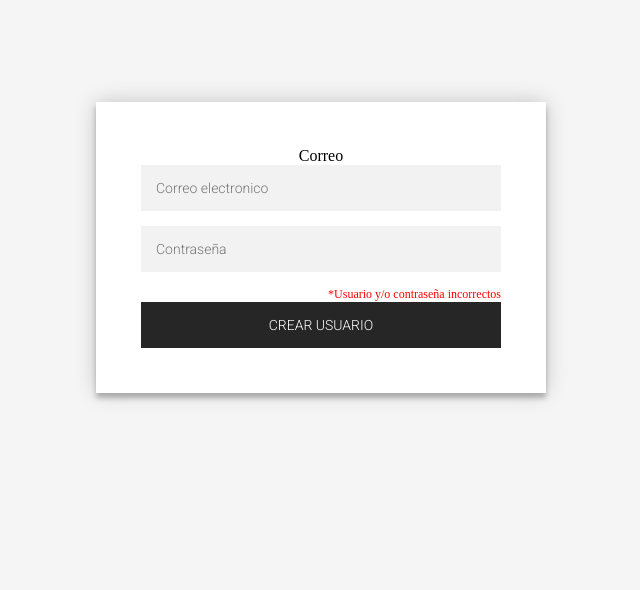
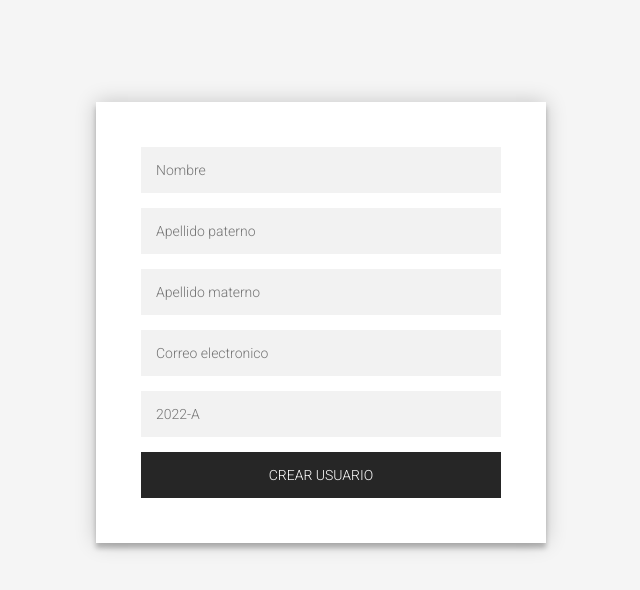
Before and after one commit to DiegoMoralesBravo/SSDAE, a React (Vite) app in the folder SSDAE/app/: page /CrearUsuario in a window 1280 px wide. Shown: the top 590 px of the page, without its empty margins (319-959 px from the left). Built offline with nearby package versions, Linux system fonts and the light colour scheme.

Commit message:
Modificacion formulario para crear usuarios

```diff
--- a/SSDAE/app/src/components/usuarios/CrearUsuarios.jsx
+++ b/SSDAE/app/src/components/usuarios/CrearUsuarios.jsx
@@ -11,10 +11,17 @@ export const CrearUsuarios = () => {
         <div className="login-page">
                 <div className="form">
                     <form className="login-form" >
-                        <label>Correo</label>
+
+                        <input type="text" placeholder="Nombre" required />
+
+                        <input type="text" placeholder="Apellido paterno" required />
+
+                        <input type="text" placeholder="Apellido materno" required />
+
                         <input type="email" placeholder="Correo electronico" required />
-                        <input type="password" placeholder="Contraseña" required />
-                        <p style={{ display: 'block' }} >*Usuario y/o contraseña incorrectos</p>
+
+                        <input type="text" placeholder="2022-A" required />
+                        <p style={{ display: 'none' }} >*Usuario y/o contraseña incorrectos</p>
                         <button>Crear usuario</button>
                     </form>
                 </div>
```
